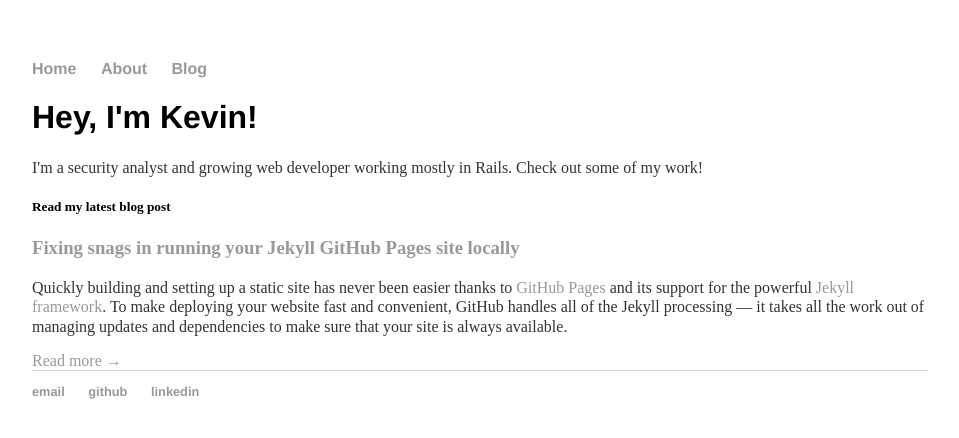
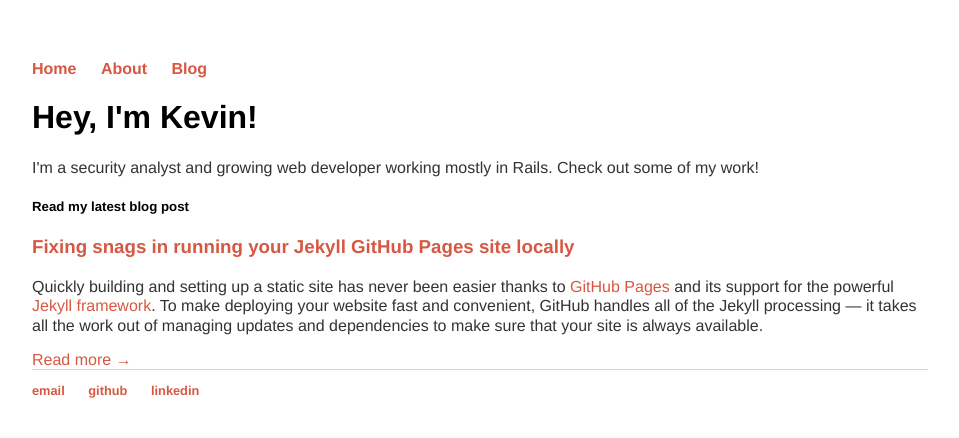
Before and after one commit to katzmeowski/jekyll-site-redo, a Jekyll site: the page built from index.html, in a window 1280 px wide. Shown: the top 438 px of the page, without its empty margins (160-1119 px from the left). Built offline with Jekyll 4.4.1, drawn with Linux system fonts in a browser that asks for light colours.

Commit message:
Refactor main styles
Made all type Helvetica (sans-serif) with * element, and remove now redundant font-family attributes. Changed some colors for a more colorful design

```diff
--- a/css/main.css
+++ b/css/main.css
@@ -1,10 +1,13 @@
+* {
+  font-family: 'Helvetica', 'Arial', sans-serif;
+}
+
 body {
   margin: 60px auto;
   width: 70%;
 }
 
 nav ul, footer ul {
-  font-family: 'Helvetica', 'Arial', sans-serif;
   padding: 0px;
   list-style: none;
   font-weight: bold;
@@ -15,17 +18,20 @@ nav ul li, footer ul li {
   margin-right: 20px;
 }
 
+.container {
+  background-color: #ffffff;
+}
+
 a {
   text-decoration: none;
-  color: #999;
+  color: #d75842;
 }
 
 a:hover {
-  color: #666;
+  color: #a25042;
 }
 
 h1 {
-  font-family: 'Helvetica', 'Arial', sans-serif;
   font-size: 2em;
 }
 
```
